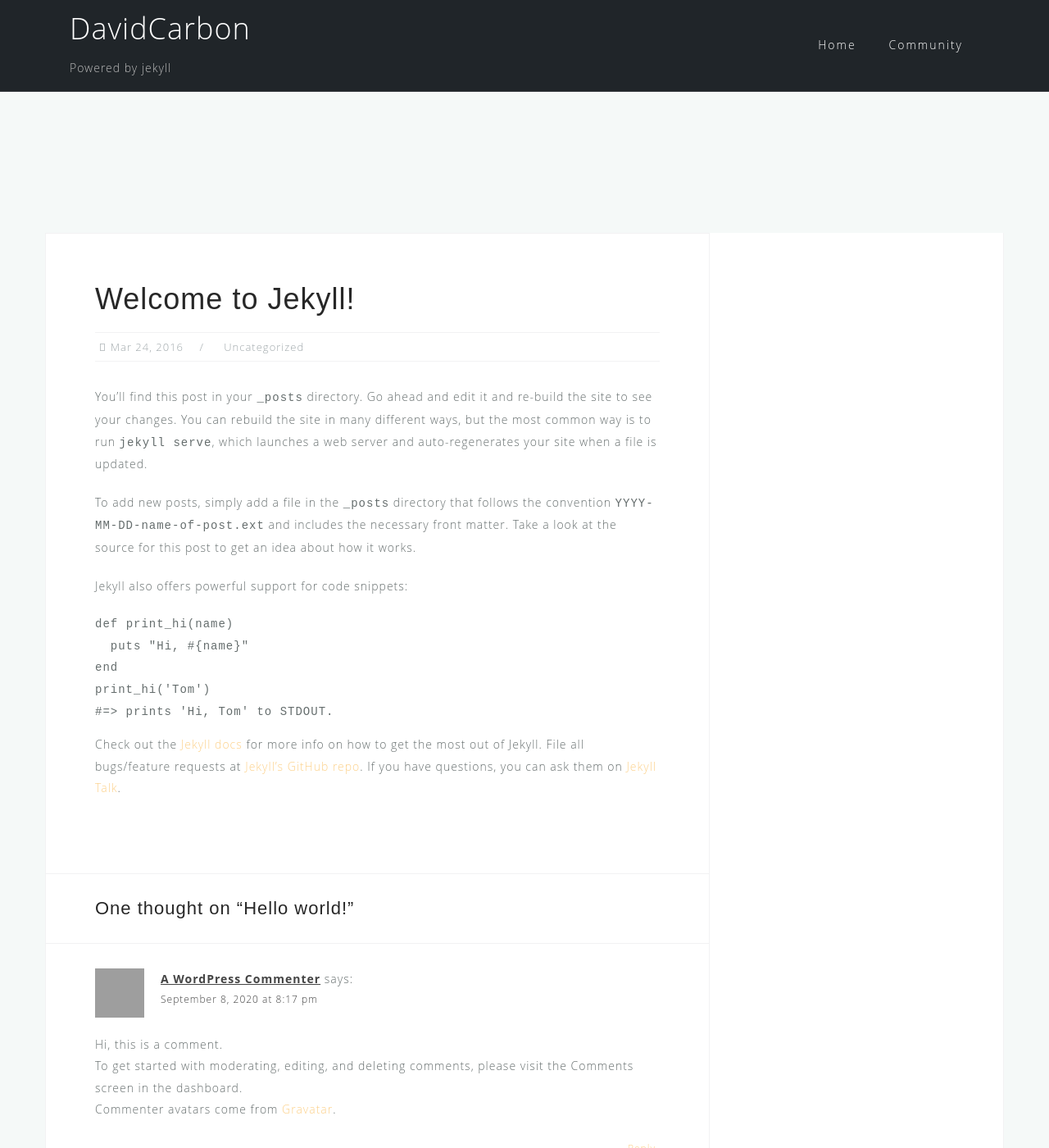
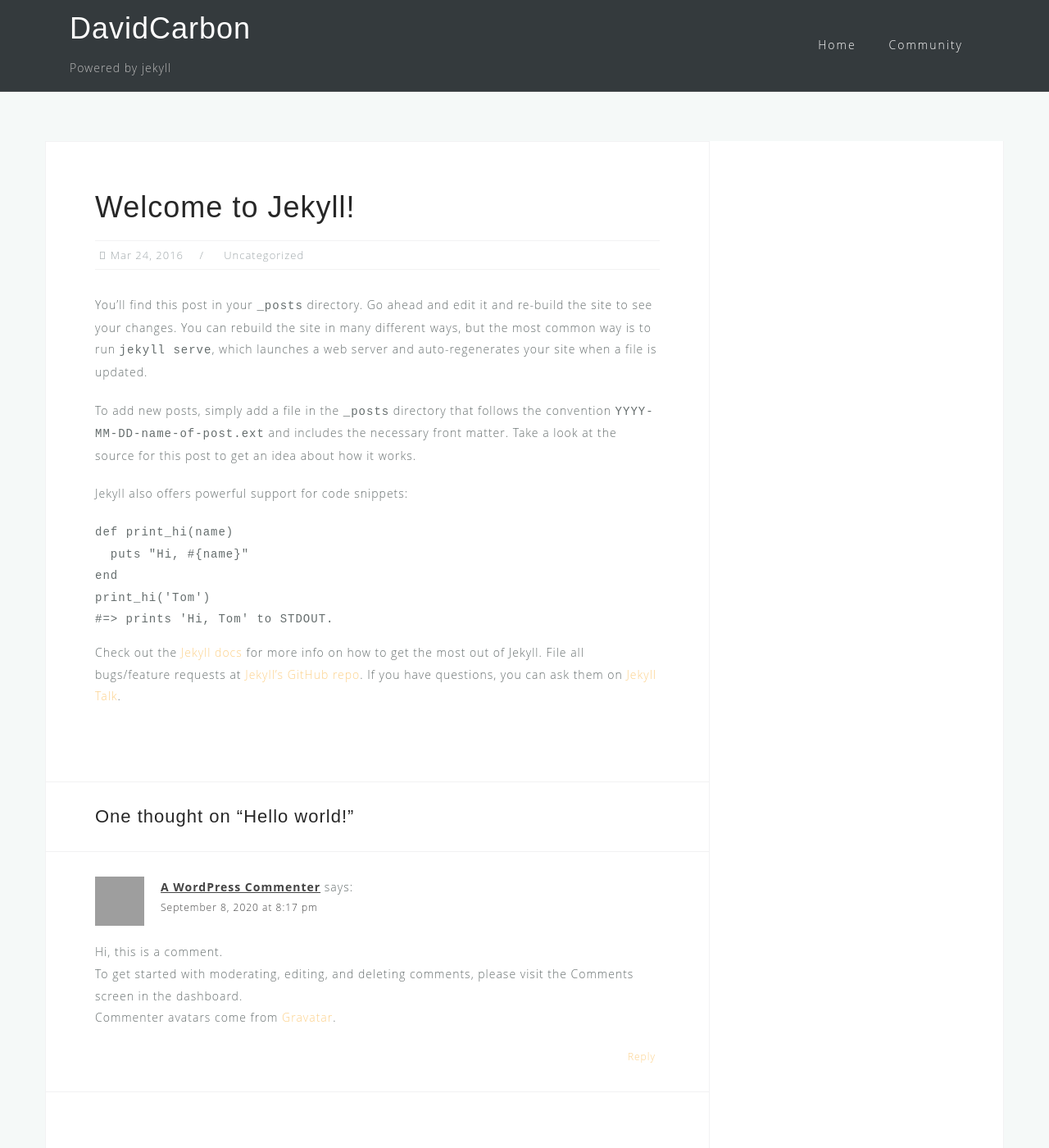
Before and after one commit to DavidCarbon/sbrw-theme, a Jekyll site: the page built from _posts/2016-03-24-welcome-to-jekyll.markdown, in a window 1280 px wide and 1400 px high. Shown: the whole window at 82% size. Built offline with Jekyll 4.4.1, drawn with Linux system fonts in a browser that asks for light colours; comment, search, counter and statistics services are not loaded; grey boxes are pictures that could not be loaded.

Commit message:
Include Additional CSS Tweaks

```diff
--- /dev/null
+++ b/_includes/dlc-css.html
@@ -0,0 +1,21 @@
+<style type="text/css">
+    .site-header {position: fixed;}
+    .site-title a,.site-title a:hover { color:#ffffff}
+    .site-description { color:#BDBDBD}
+    .site-header,.site-header.header-scrolled { background-color:rgba(32,37,41,0.9)}
+    @media only screen and (max-width: 1024px) { .site-header.has-header,.site-header.has-video,.site-header.has-single,.site-header.has-shortcode { background-color:rgba(32,37,41,0.9)} }
+    body, .widget-area .widget, .widget-area .widget a { color:#656D6D}
+    .footer-widgets, .site-footer, .footer-info { background-color:#202529}
+    body {font-family: 'Open Sans', sans-serif;}
+    h1, h2, h3, h4, h5, h6, .fact .fact-number, .fact .fact-name, .site-title {font-family: 'Josefin Sans', sans-serif;}
+    .site-title { font-size:36px; }
+    .site-description { font-size:14px; }
+    h1 { font-size:36px; }
+    h2 { font-size:30px; }
+    h3 { font-size:24px; }
+    h4 { font-size:16px; }
+    h5 { font-size:14px; }
+    h6 { font-size:12px; }
+    body { font-size:14px; }
+    #websiteCreator {display: none; }
+</style>
--- a/_layouts/default.html
+++ b/_layouts/default.html
@@ -18,6 +18,8 @@
   <link rel="stylesheet" href="{{site.baseurl}}/assets/css/theme.css" />
   <!-- Font Awesome -->
   <link rel="stylesheet" href="{{site.baseurl}}/assets/css/fontawesome.min.css" />
+  <!-- DLC (Additional Tweaks) CSS -->
+  {% include dlc-css.html %}
   <!-- JQuery -->
   <script type="text/javascript" src="{{site.baseurl}}/assets/js/core/jquery.js"></script>
   <script type="text/javascript" src="{{site.baseurl}}/assets/js/core/jquery-migrate.min.js"></script>
--- a/_layouts/home-no-posts.html
+++ b/_layouts/home-no-posts.html
@@ -18,6 +18,8 @@
   <link rel="stylesheet" href="{{site.baseurl}}/assets/css/theme.css" />
   <!-- Font Awesome -->
   <link rel="stylesheet" href="{{site.baseurl}}/assets/css/fontawesome.min.css" />
+  <!-- DLC (Additional Tweaks) CSS -->
+  {% include dlc-css.html %}
   <!-- JQuery -->
   <script type="text/javascript" src="{{site.baseurl}}/assets/js/core/jquery.js"></script>
   <script type="text/javascript" src="{{site.baseurl}}/assets/js/core/jquery-migrate.min.js"></script>
```
